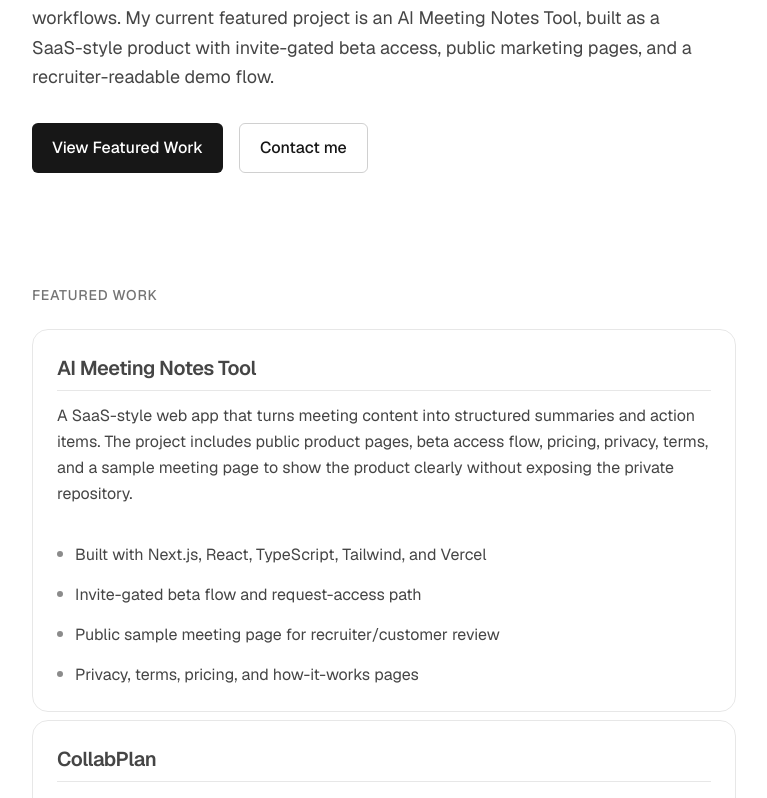
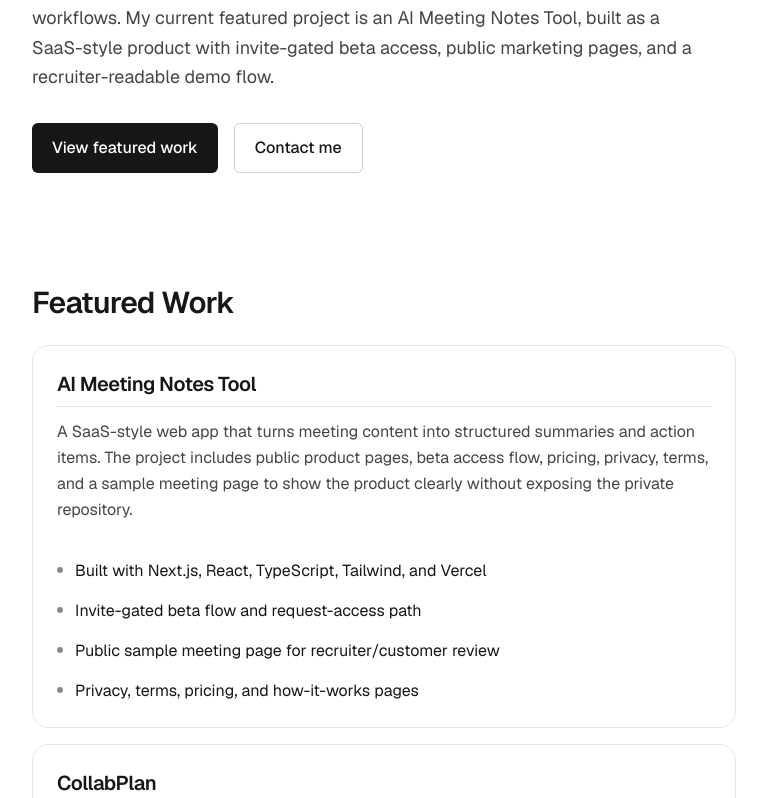
Before and after one commit to davidIvankov/PortfolioProject, a Next.js app: page / in a window 1280 px wide. Shown: the part 382-1180 px from the top of the page, without its empty margins (256-1023 px from the left). Built offline with nearby package versions, Linux system fonts and the light colour scheme.

Commit message:
fix(home): clean featured work structure

```diff
--- a/src/app/page.tsx
+++ b/src/app/page.tsx
@@ -88,7 +88,7 @@ export default function Home() {
               href="#featured-work"
               className="inline-flex items-center justify-center rounded-md bg-foreground px-5 py-3 text-sm font-medium text-background sm:text-base"
             >
-              View Featured Work
+              View featured work
             </a>
             <a
               href="#contact"
@@ -100,10 +100,13 @@ export default function Home() {
         </section>
 
         <section id="featured-work" className="mb-20 sm:mb-28 scroll-mt-16">
-          <h2 className="text-xs font-medium uppercase tracking-wider text-foreground/60 sm:text-sm">
+          <h2
+            id="featured-heading"
+            className="text-2xl font-semibold tracking-tight sm:text-3xl"
+          >
             Featured Work
           </h2>
-          <ul className="mt-6 space-y-2 text-base text-foreground/80">
+          <ul className="mt-6 space-y-4">
             <li>
               <article className="flex flex-col gap-3 rounded-2xl border border-foreground/10 p-6">
                 <h3 className="border-b border-foreground/10 pb-2 text-lg font-semibold tracking-tight sm:text-xl">
```
